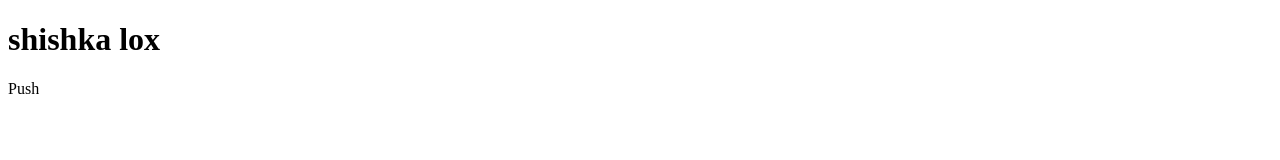
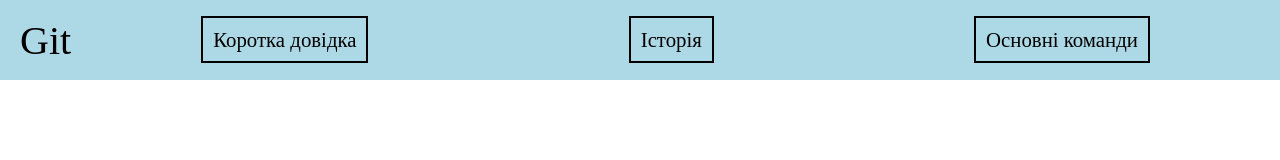
Before and after one commit to AndriyKI-22/Laba-5, a plain HTML site: page index.html in a window 1280 px wide. Drawn offline with Linux system fonts and the light colour scheme.

Commit message:
add-header

```diff
--- a/index.html
+++ b/index.html
@@ -1,14 +1,23 @@
 <!doctype html>
 <html lang="en">
 <head>
-    <meta charset="UTF-8">
-    <meta name="viewport"
-          content="width=device-width, user-scalable=no, initial-scale=1.0, maximum-scale=1.0, minimum-scale=1.0">
-    <meta http-equiv="X-UA-Compatible" content="ie=edge">
-    <title>Git Laba</title>
+  <meta charset="UTF-8">
+  <meta name="viewport"
+        content="width=device-width, user-scalable=no, initial-scale=1.0, maximum-scale=1.0, minimum-scale=1.0">
+  <meta http-equiv="X-UA-Compatible" content="ie=edge">
+  <link rel="stylesheet" href="style.css">
+  <title>Git Laba</title>
 </head>
 <body>
-    <h1>shishka lox</h1>
-    <p>Push</p>
+<div class="container">
+  <nav class="nav">
+    <span style="font-size: 40px; margin-left: 20px">Git</span>
+    <div class="nav-items">
+      <span><a href="#">Коротка довідка</a></span>
+      <span><a href="#">Історія</a></span>
+      <span><a href="#">Основні команди</a></span>
+    </div>
+  </nav>
+</div>
 </body>
 </html>
--- /dev/null
+++ b/style.css
@@ -0,0 +1,34 @@
+body {
+    margin: 0;
+    padding: 0;
+    font-size: 1.3rem;
+}
+
+.nav {
+    width: 100%;
+    height: 80px;
+    background: lightblue;
+    display: flex;
+    justify-content: space-between;
+    align-items: center;
+}
+
+.nav-items {
+    width: 100%;
+    display: flex;
+    justify-content: space-around;
+}
+
+a {
+    text-decoration: none;
+    color: black;
+    border: 2px solid black;
+    padding: 10px;
+    transition: .3s ease-in;
+    cursor: pointer;
+}
+
+a:hover {
+    background: black;
+    color: white;
+}
```
